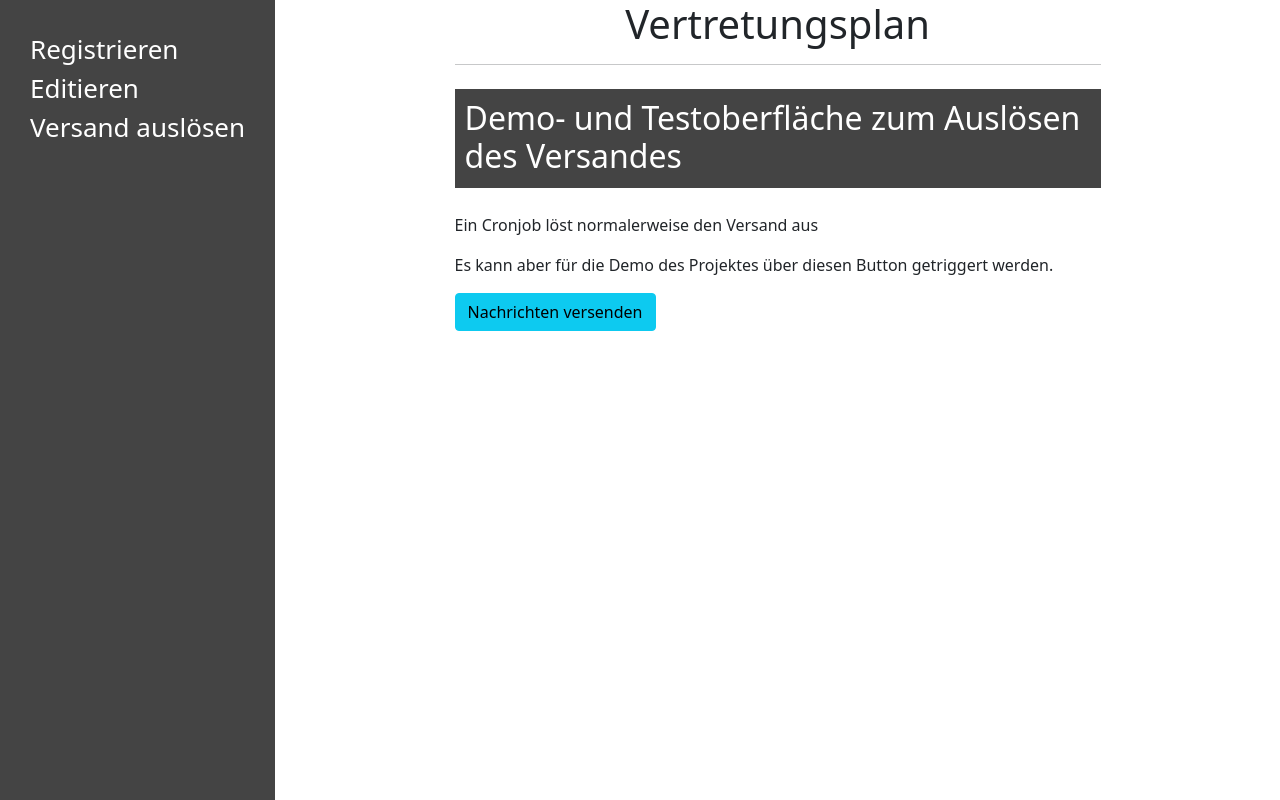
After one commit to Marileen/Vertretungsplan, a Django app: page /send-messages/ in a window 1280 px wide. The commit adds this page. Run offline with Django 3.2, Linux system fonts and the light colour scheme.

Commit message:
- Vorbereitung für Demo-Versand

```diff
--- a/main/templates/main/base.html
+++ b/main/templates/main/base.html
@@ -40,6 +40,7 @@
 <div class="sidenav">
     <a href="/start">Registrieren</a>
     <a href="/edit-subscriptions">Editieren</a>
+    <a href="/send-messages">Versand auslösen</a>
 </div>
 
 <div class="row justify-content-center" id="content">
--- /dev/null
+++ b/main/templates/main/send-messages.html
@@ -0,0 +1,17 @@
+{% extends 'main/base.html' %}
+{% block title %}
+    Start
+{% endblock %}
+
+{% block content %}
+    <h2>Demo- und Testoberfläche zum Auslösen des Versandes</h2>
+    <p>Ein Cronjob löst normalerweise den Versand aus</p>
+    <p>Es kann aber für die Demo des Projektes
+        über diesen Button getriggert werden.</p>
+
+    <form method="post" action="/send-messages/">
+        {% csrf_token %}
+        <button type="submit" name="send" class="btn btn-info">Nachrichten versenden</button>
+    </form>
+
+{% endblock %}
--- a/main/templates/main/start.html
+++ b/main/templates/main/start.html
@@ -12,6 +12,10 @@
         <button type="submit" name="subscribe" class="btn btn-info">Registrieren</button>
     </form>
 
+    <p></p>
+    <p>Todo: Man kann sich momentan mehrmals mit demselben Subscriber für die dieselbe Schule anmelden,
+        das sollten wir noch verhindern</p>
+
     {% comment %}
     {% for item in schools.grade_set.all %}
             <p>{{ item.name }}</p>
--- a/main/urls.py
+++ b/main/urls.py
@@ -9,5 +9,6 @@ urlpatterns = [
     path("", views.start, name="start"),
     path("start/", views.start, name="start"),
     path("thanks/", views.thanks, name="fertig"),
-    path("edit-subscriptions/", views.edit, name="editieren")
+    path("edit-subscriptions/", views.edit, name="editieren"),
+    path("send-messages/", views.send, name="Testmodus: senden")
 ]
--- a/main/views.py
+++ b/main/views.py
@@ -107,3 +107,7 @@ def edit(response):
 def thanks(response):
     subscriptions_form = Subscriptions(response.POST)
     return render(response, "main/thanks.html", {"form_subscriptions": subscriptions_form})
+
+
+def send(response):
+    return render(response, "main/send-messages.html", {})
```
